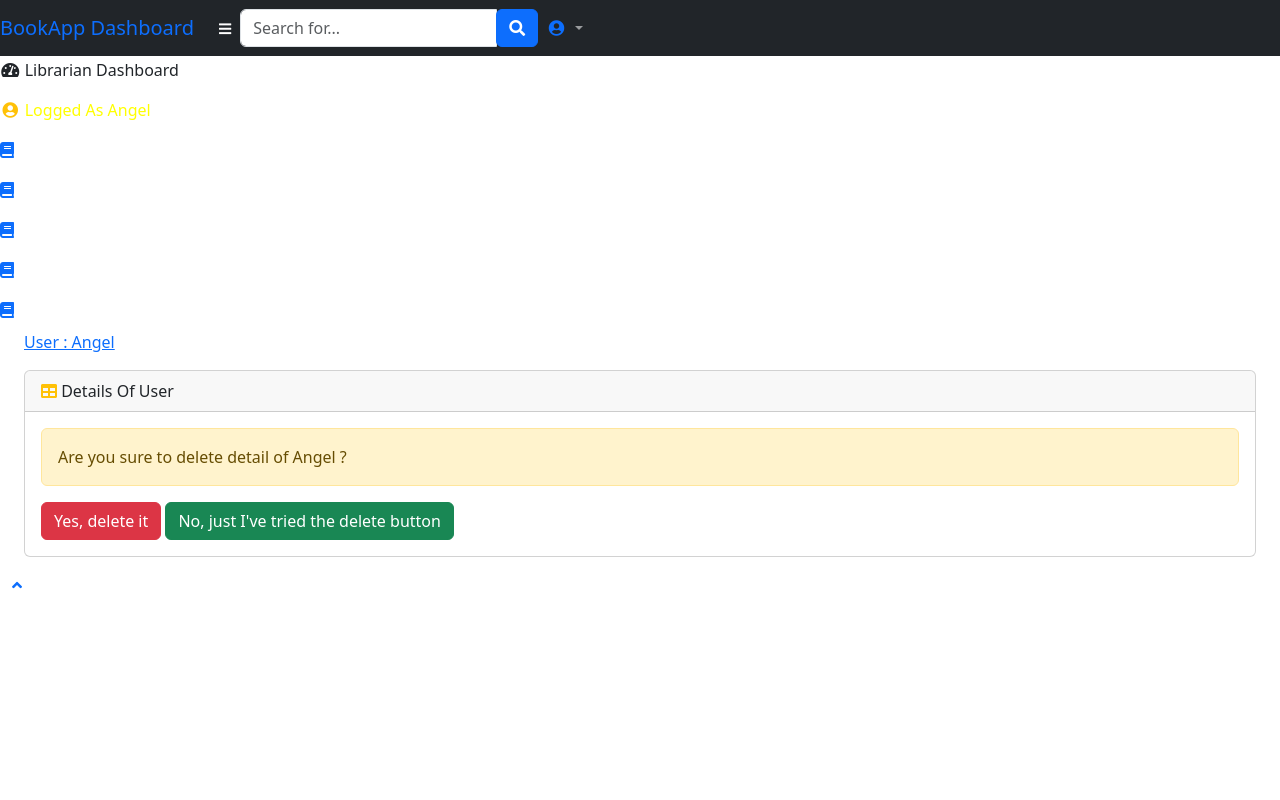
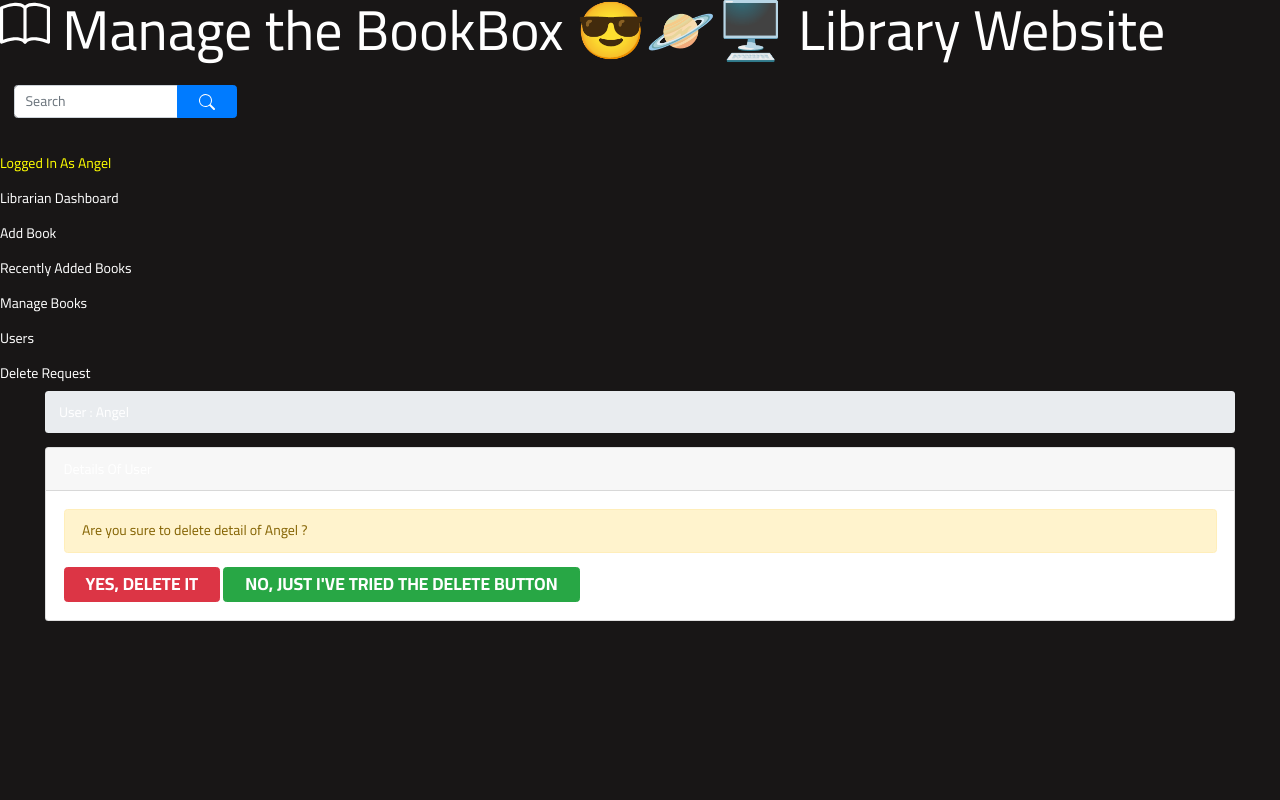
Before and after one commit to magalaReuben/library, a Django app: page /aduser/6 in a window 1280 px wide. Run offline with Django 4.2, Linux system fonts and the light colour scheme; data comes from the database, SQL or seed files in the repository; parts of the project's set-up code (start-up, migrations or seed data) failed here and were passed over; some libraries are stand-ins or nearby versions.

Commit message:
Add files via upload

```diff
--- a/templates/librarian/base.html
+++ b/templates/librarian/base.html
@@ -2,112 +2,53 @@
 <!DOCTYPE html>
 <html lang="en">
 <head>
-    <meta charset="utf-8">
-    <meta http-equiv="X-UA-Compatible" content="IE=edge">
-    <meta name="viewport" content="width=device-width, initial-scale=1, shrink-to-fit=no">
-    <meta name="description" content="">
-    <meta name="author" content="">
-    {% block title %}{% endblock %}
-    <title>PIMS</title>
-
-
-    {% block stylesheets %}
-      <!-- Bootstrap CSS -->
-
-      <!-- Custom CSS -->
-      <style media="screen">
-        .invalid {
-          color: #dc3545;
-          font-size: 80%;
-        }
-        body {
-          display: flex;
-          flex-direction: column;
-          min-height: 100vh;
-        }
-        .footer {
-          margin: auto 0 0;
-          height: 56px;
-        }
-      </style>
-    {% endblock stylesheets %}
-
-    {% load static %}
-    <!-- Custom fonts for this template-->
-    <link href="{% static 'vendor/fontawesome-free/css/all.min.css' %}" rel="stylesheet" type="text/css">
-       <link rel="stylesheet" href="{% static 'assets/css/bootstrap.min.css' %}">
-      <!-- Font awesome CSS -->
-      <link rel="stylesheet" href="{% static 'assets/fonts/font-awesome-4.7.0/css/font-awesome.min.css' %}">
-
-    <!-- Page level plugin CSS-->
-    <link href="{% static 'vendor/datatables/dataTables.bootstrap4.css' %}" rel="stylesheet">
-
-    <!-- Custom styles for this template-->
-    <link rel="stylesheet" type="text/css" href="{% static 'css/master.css' %}">
-    <link href="{% static 'css/sb-admin.css' %}" rel="stylesheet">
-    {% block stylesheet %}{% endblock %}
+    <link rel="preconnect" href="https://fonts.gstatic.com">
+    <link rel="stylesheet" href="https://cdn.jsdelivr.net/npm/bootstrap@4.0.0/dist/css/bootstrap.min.css" integrity="sha384-Gn5384xqQ1aoWXA+058RXPxPg6fy4IWvTNh0E263XmFcJlSAwiGgFAW/dAiS6JXm" crossorigin="anonymous">
+    <link href="https://fonts.googleapis.com/css2?family=Cairo:wght@200;300;400;600;700;900&display=swap" rel="stylesheet">
+    <!-- OWL CAROUSEL -->
+    <link rel="stylesheet" href="https://cdnjs.cloudflare.com/ajax/libs/OwlCarousel2/2.3.4/assets/owl.carousel.min.css" integrity="sha512-tS3S5qG0BlhnQROyJXvNjeEM4UpMXHrQfTGmbQ1gKmelCxlSEBUaxhRBj/EFTzpbP4RVSrpEikbmdJobCvhE3g==" crossorigin="anonymous" />
+    <!-- BOX ICONS -->
+    <link href='https://unpkg.com/boxicons@2.0.7/css/boxicons.min.css' rel='stylesheet'>
+    <!-- APP CSS -->
+    <link rel="stylesheet" href="{% static 'grid.css' %}">
+    <link rel="stylesheet" href="{% static 'app.css' %}">
+    <title>Manage</title>
 </head>
 
-<body id="page-top">
-
-<!-- headers-->
-<nav class="navbar navbar-expand navbar-dark bg-dark fixed-top">
-
-    <a class="navbar-brand mr-1 text-primary" href="">BookApp Dashboard</a>
-    <button class="btn btn-link btn-sm text-white order-1 order-sm-0" id="sidebarToggle" href="#">
-        <i class="fas fa-bars"></i>
-    </button>
-
-    <!-- Navbar Search -->
-      <form class="d-none d-md-inline-block form-inline ml-auto mr-0 mr-md-3 my-2 my-md-0">
+<body>
+    <div class="section">
+        <div>
+            <div class="hero-slide-item-content">
+                <div >
+                    <div class="item-content-title">
+                        <svg xmlns="http://www.w3.org/2000/svg" width="50" height="50" fill="currentColor" class="bi bi-book" viewBox="0 0 16 16">
+                            <path d="M1 2.828c.885-.37 2.154-.769 3.388-.893 1.33-.134 2.458.063 3.112.752v9.746c-.935-.53-2.12-.603-3.213-.493-1.18.12-2.37.461-3.287.811V2.828zm7.5-.141c.654-.689 1.782-.886 3.112-.752 1.234.124 2.503.523 3.388.893v9.923c-.918-.35-2.107-.692-3.287-.81-1.094-.111-2.278-.039-3.213.492V2.687zM8 1.783C7.015.936 5.587.81 4.287.94c-1.514.153-3.042.672-3.994 1.105A.5.5 0 0 0 0 2.5v11a.5.5 0 0 0 .707.455c.882-.4 2.303-.881 3.68-1.02 1.409-.142 2.59.087 3.223.877a.5.5 0 0 0 .78 0c.633-.79 1.814-1.019 3.222-.877 1.378.139 2.8.62 3.681 1.02A.5.5 0 0 0 16 13.5v-11a.5.5 0 0 0-.293-.455c-.952-.433-2.48-.952-3.994-1.105C10.413.809 8.985.936 8 1.783z"/>
+                        </svg>
+                        Manage the BookBox 😎🪐🖥️ Library Website
+                        <form class="d-none d-md-inline-block form-inline mb-3 p-3">
                             <div class="input-group">
-            <input type="text" class="form-control" name="query" placeholder="Search for..." aria-label="Search" aria-describedby="basic-addon2">
+                                <input type="text" class="form-control" name="query" placeholder="Search " aria-label="Search" aria-describedby="basic-addon2">
                                     <div class="input-group-append">
                                         <button class="btn btn-primary" type="submit">
-                    <i class="fas fa-search"></i>
+                                            <svg xmlns="http://www.w3.org/2000/svg" width="16" height="16" fill="currentColor" class="bi bi-search" viewBox="0 0 16 16">
+                                                <path d="M11.742 10.344a6.5 6.5 0 1 0-1.397 1.398h-.001c.03.04.062.078.098.115l3.85 3.85a1 1 0 0 0 1.415-1.414l-3.85-3.85a1.007 1.007 0 0 0-.115-.1zM12 6.5a5.5 5.5 0 1 1-11 0 5.5 5.5 0 0 1 11 0z"/>
+                                            </svg>
                                         </button>
                                     </div>
                             </div>
                         </form>
-
-    <!-- Navbar -->
-    <ul class="navbar-nav ml-auto ml-md-0">
-        <li class="nav-item dropdown no-arrow">
-            <a class="nav-link dropdown-toggle" href="#" id="userDropdown" role="button" data-toggle="dropdown" aria-haspopup="true" aria-expanded="false">
-                <i class="fas fa-user-circle fa-fw text-primary"></i>
+                    </div>
+                        <ul class="sidebar navbar-nav">
+                            <li class="nav-item active">
+                                <a class="nav-link" href="">
+                                    <i class="fas fa-user-circle fa-fw text-warning"></i>
+                                    <span style="color: yellow">Logged In As {{ user.username }}</span>
                                 </a>
-            <div class="dropdown-menu dropdown-menu-right" aria-labelledby="userDropdown">
-                <a class="dropdown-item">{{ user.username }}</a>
-                <div class="dropdown-divider"></div>
-                <a class="dropdown-item" href="{% url 'logout' %}" data-toggle="modal" data-target="#logoutModal">Logout</a>
-            </div>
                             </li>
-    </ul>
-
-</nav>
-
-<div id="wrapper" style="padding-top: 50px">
-
-
-<!-- Sidebar -->
-<ul class="sidebar navbar-nav">
-
                             <li class="nav-item active">
                                 <a class="nav-link" href="{% url 'librarian' %}">
                                     <i class="fas fa-fw fa-tachometer-alt"></i>
                                     <span>Librarian Dashboard</span>
-        </a>
-    </li>
-    <li class="nav-item active">
-        <a class="nav-link" href="">
-            <i class="fas fa-user-circle fa-fw text-warning"></i>
-            <span style="color: yellow">Logged As {{ user.username }}</span>
-        </a>
-    </li>
-      <li class="nav-item">
-        <a class="nav-link">
-            <i class="fas fa-book text-primary"></i>
-            <span style="color: white">Group Chat</span>
                                 </a>
                             </li>
                                 <li class="nav-item">
@@ -117,9 +58,9 @@
                                 </a>
                             </li>
                             <li class="nav-item">
-        <a class="nav-link" href="{% url 'llbook' %}">
+                                <a class="nav-link" href="{% url 'lrbook' %}">
                                     <i class="fas fa-book text-primary"></i>
-            <span style="color: white">Recent Added Books</span>
+                                    <span style="color: white">Recently Added Books</span>
                                 </a>
                             </li>
 
@@ -127,6 +68,12 @@
                                 <a class="nav-link" href="{% url 'lmbook' %}">
                                     <i class="fas fa-book text-primary"></i>
                                     <span style="color: white">Manage Books</span>
+                                </a>
+                            </li>
+                            <li class="nav-item">
+                                <a class="nav-link" href="aluser">
+                                    <i class="fas fa-book text-primary"></i>
+                                    <span style="color: white">Users</span>
                                 </a>
                             </li>
                              <li class="nav-item">
@@ -139,43 +86,14 @@
 
                     {% block body %}{% endblock %}
                     {% block content %}{% endblock content %}
-
-    <!-- /.content-wrapper -->
-</div>
-<!-- /#wrapper -->
-
-<!-- Scroll to Top Button-->
-<a class="scroll-to-top rounded" href="#page-top">
-    <i class="fas fa-angle-up"></i>
-</a>
-
-<!-- Logout Modal-->
-<div class="modal fade" id="logoutModal" tabindex="-1" role="dialog" aria-labelledby="exampleModalLabel"
-     aria-hidden="true">
-    <div class="modal-dialog" role="document">
-        <div class="modal-content">
-            <div class="modal-header">
-                <h5 class="modal-title" id="exampleModalLabel">Ready to Leave?</h5>
-                <button class="close" type="button" data-dismiss="modal" aria-label="Close">
-                    <span aria-hidden="true">×</span>
-                </button>
-            </div>
-            <div class="modal-body">Select "Logout" below if you are ready to end your current session.</div>
-            <div class="modal-footer">
-                <button class="btn btn-secondary" type="button" data-dismiss="modal">Cancel</button>
-               <a class="btn btn-primary" href="/logout">Logout</a>
                 </div>
             </div>
         </div>
-</div>
+</body>
+<style>
+    .forms {
+        margin-left: 20px;
+    }
+</style>
 
-    <!-- JavaScript -->
-    {% block scripts %}
-      <script src="{% static 'assets/js/jquery-3.2.1.min.js' %}"></script>
-      <script src="{% static 'assets/js/popper.min.js' %}"></script>
-      <script src="{% static 'assets/js/bootstrap.min.js' %}"></script>
-      <!-- You can alternatively load the minified version -->
-      <script src="{% static 'js/jquery.bootstrap.modal.forms.js' %}"></script>
-    {% endblock scripts %}
-
-    {% block extrascripts %}{% endblock extrascripts %}
+</html>
```
Lines whose indentation alone changed are shown as unchanged.
